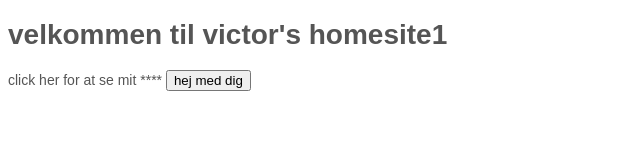
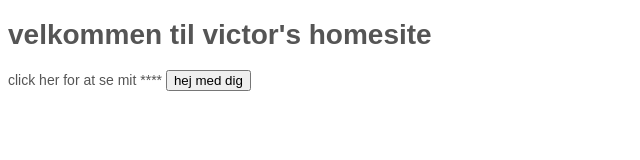
Before and after one commit to wastedkoala/wasted, a plain HTML site: page index.html in a window 1280 px wide. Shown: the full height of the page, 0-640 px from the left. Drawn offline with Linux system fonts and the light colour scheme.

Commit message:
Update index.html

```diff
--- a/index.html
+++ b/index.html
@@ -6,7 +6,7 @@
         <title>Victors ********</title>
     </head>
     <body>
-        <h1>velkommen til victor's homesite1</h1>
+        <h1>velkommen til victor's homesite</h1>
         <link>click her for at se mit ****</link>
         <a href="https://docs.google.com/document/d/1NwP8mA4fnF7fLLiGcfLVz6FaBJd3_nwu4D825CmDHgM/edit" target="_blank">
             <button>hej med dig</button>
```
